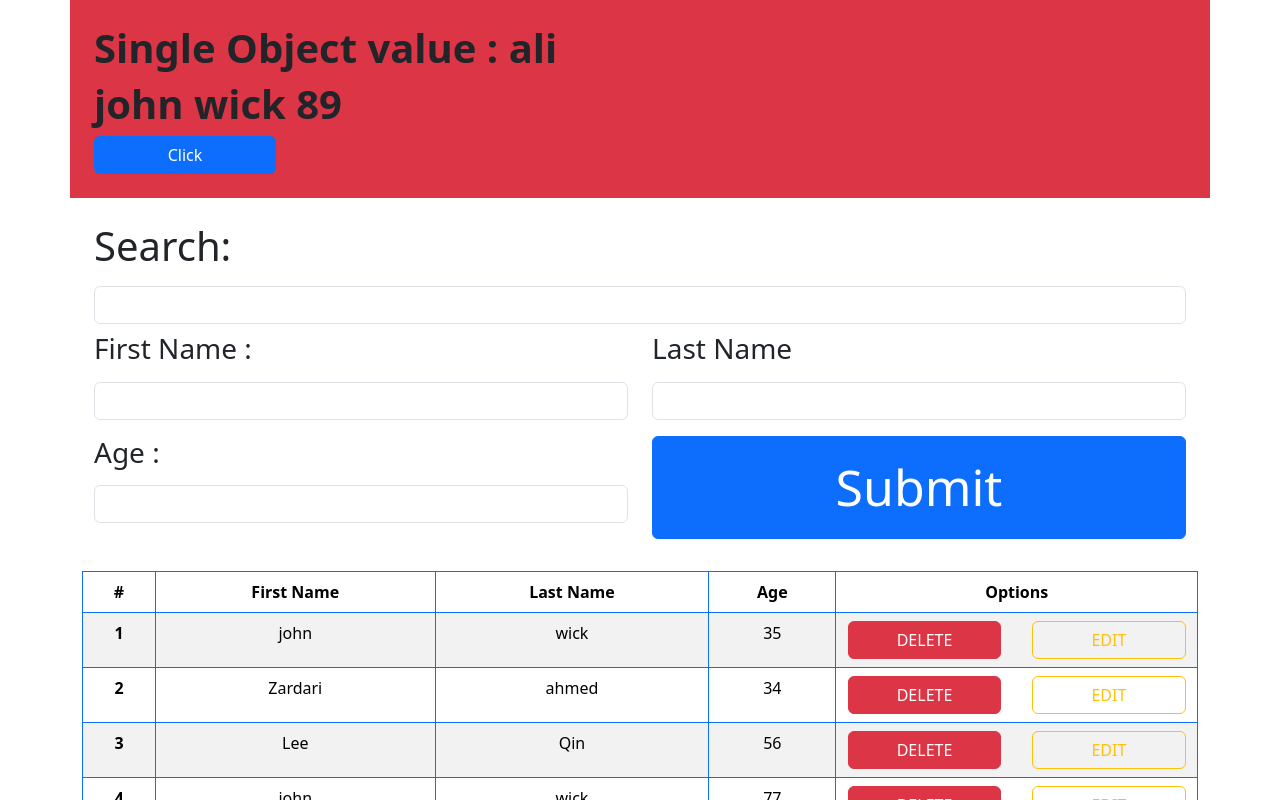
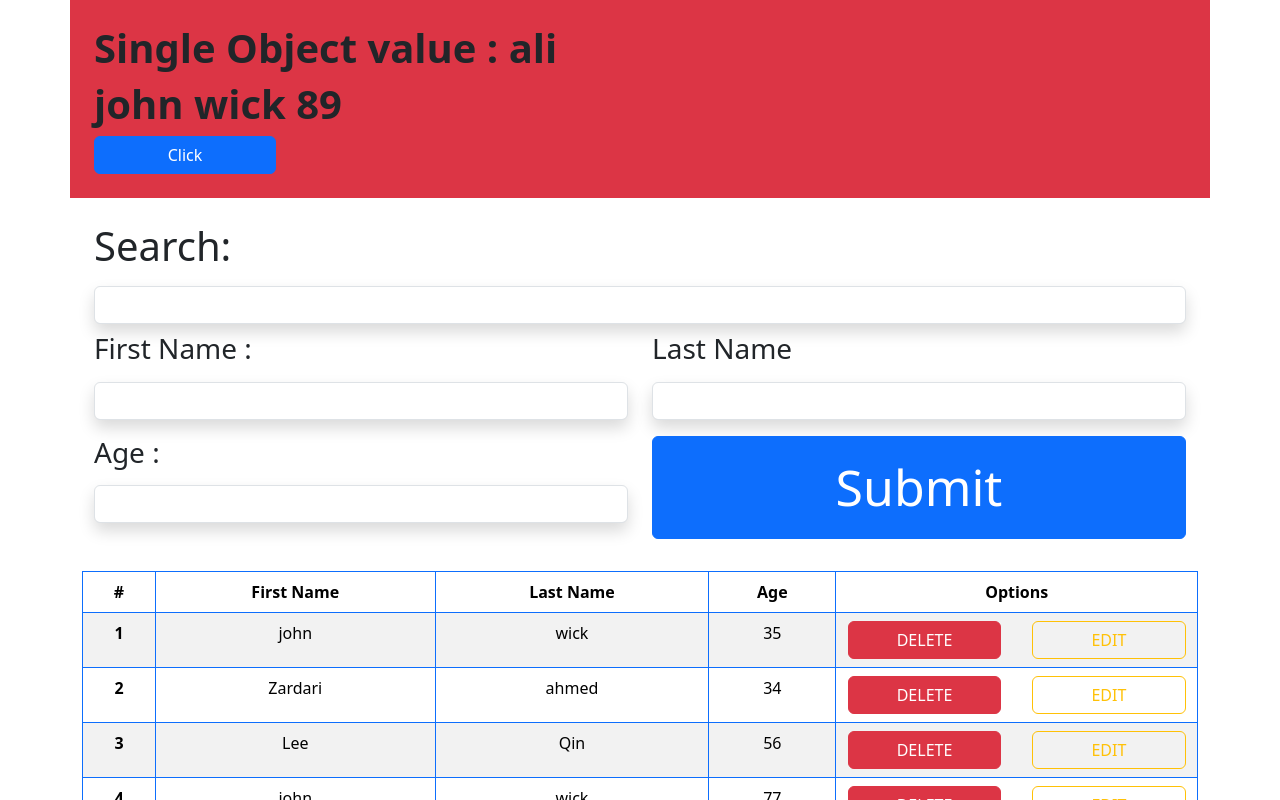
Before and after one commit to IzaanArain/react-todo-table-bootcamp, a React (Vite) app: page / in a window 1280 px wide. Shown: the top 800 px of the page. Built offline with nearby package versions, Linux system fonts and the light colour scheme.

Commit message:
modal comlpeted

```diff
--- a/src/components/EditTable.jsx
+++ b/src/components/EditTable.jsx
@@ -36,8 +36,9 @@ function MyVerticallyCenteredModal(props) {
               type="text"
               name="fname"
               value={props.item.fname}
+              onChange={props.onChange}
               placeholder="Enter first name"
-              onChange={props.onchange}
+              className="shadow"
             />
             {/* <Form.Text className="text-muted">
               We'll never share your email with anyone else.
@@ -52,9 +53,10 @@ function MyVerticallyCenteredModal(props) {
             </Form.Label>
             <Form.Control
               type="text"
-              // name="lname"
+              name="lname"
               // value={props.item.lname}
-              placeholder="Enter last name"/>
+              placeholder="Enter last name"
+              className="shadow"/>
           </Form.Group>
 
           <Form.Group className="mb-3" controlId="formAge">
@@ -65,9 +67,10 @@ function MyVerticallyCenteredModal(props) {
             </Form.Label>
             <Form.Control
             type="text"
-            // name="age"
+            name="age"
             // value={props.item.age}
-            placeholder="enter Age" />
+            placeholder="enter Age"
+            className="shadow"/>
           </Form.Group>
           {/* <Form.Group className="mb-3" controlId="formBasicCheckbox">
             <Form.Check type="checkbox" label="Check me out" />
@@ -86,7 +89,7 @@ function MyVerticallyCenteredModal(props) {
   );
 }
 
-function EditTable({ item ,onchange}) {
+function EditTable({ item,onchange}) {
   const [modalShow, setModalShow] = React.useState(false);
 
   return (
@@ -108,7 +111,7 @@ function EditTable({ item ,onchange}) {
 
       <MyVerticallyCenteredModal
         item={item}
-        onchange={onchange}
+        onChange={onchange}
         show={modalShow}
         onHide={() => setModalShow(false)}
       />
--- a/src/components/Form.jsx
+++ b/src/components/Form.jsx
@@ -13,7 +13,7 @@ const Form = ({ data, onchange, click, sTerm, doSearch }) => {
                 id="search"
                 value={sTerm}
                 onChange={doSearch}
-                className="form-control"
+                className="form-control shadow"
                 aria-describedby="search item"
               />
               <h1>{sTerm}</h1>
@@ -28,7 +28,7 @@ const Form = ({ data, onchange, click, sTerm, doSearch }) => {
                 </label>
                 <input
                   type="text"
-                  className="form-control"
+                  className="form-control shadow"
                   id="fname"
                   aria-describedby="first name"
                   name="fname"
@@ -45,7 +45,7 @@ const Form = ({ data, onchange, click, sTerm, doSearch }) => {
                 </label>
                 <input
                   type="text"
-                  className="form-control"
+                  className="form-control shadow"
                   id="lname"
                   aria-describedby="last name"
                   name="lname"
@@ -64,7 +64,7 @@ const Form = ({ data, onchange, click, sTerm, doSearch }) => {
                 </label>
                 <input
                   type="text"
-                  className="form-control"
+                  className="form-control shadow"
                   id="age"
                   aria-describedby="user age"
                   name="age"
```
